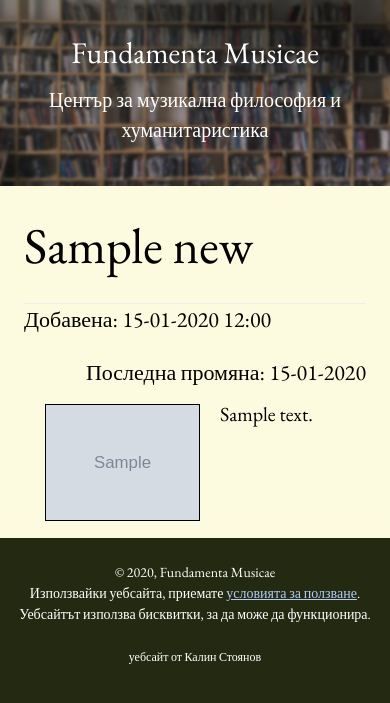
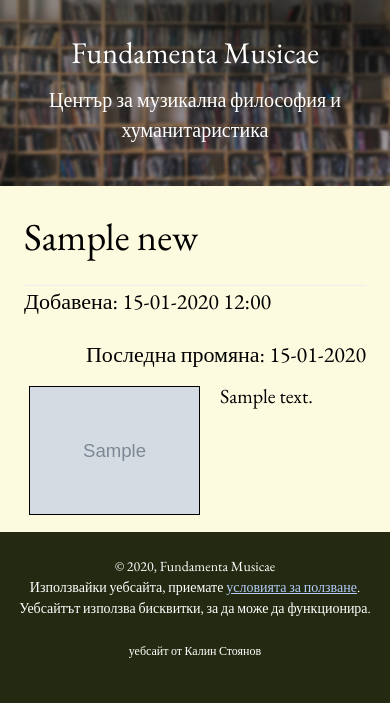
Before and after one commit to kgskgs/musicae_web, a Django app: page /news/1 in a window 390 px wide. Shown: the top 703 px of the page. Run offline with Django 3.2, Linux system fonts and the light colour scheme; tables that the repository leaves empty hold one stand-in row (values such as "Sample post"); grey boxes marked "Sample" are stand-in pictures; parts of the project's set-up code (start-up, migrations or seed data) failed here and were passed over.

Commit message:
padding small

```diff
--- a/musicae_base/static/musicae_base/musicae.css
+++ b/musicae_base/static/musicae_base/musicae.css
@@ -75,9 +75,15 @@ div{font-size:20px;}
         margin: 0px 0px 20px;
     }
 
-    .no-padding-small{
+    .noPaddingSmall{
       padding-left: 0px !important;
       padding-right: 0px !important;
+      width: 100%;
+    }
+
+    .noMarginSmall{
+      margin-left: 0px !important;
+      margin-right: 0px !important;
     }
 }/**/
 /*w3-small is 600px*/
--- a/musicae_content/templates/musicae_content/index.html
+++ b/musicae_content/templates/musicae_content/index.html
@@ -10,7 +10,7 @@
 {% block content %}
 
 <div class="w3-padding">
-<h4>{% trans "Добре дошли на сайта на Fundamenta musicae."%}</h4>
+<h5>{% trans "Добре дошли на сайта на Fundamenta musicae."%}</h5>
 </div>
 
 {% for newsGrp in newsListBig %}
--- a/musicae_content/templates/musicae_content/news_detail.html
+++ b/musicae_content/templates/musicae_content/news_detail.html
@@ -4,10 +4,13 @@
 
 
 {% block content %}
-<h2>{{news.title}}</h2>
-<h5 class="w3-left">{% trans "Добавена: "%}{{news.added|date:'d-m-Y H:i'}}</h5>  <h5 class="w3-right">{% trans "Последна промяна: "%}{{news.changed|date:'d-m-Y'}}</h5>
+<h3>{{news.title}}</h3>
+<h5 class="w3-left">{% trans "Добавена: "%}{{news.added|date:'d-m-Y H:i'}}</h5>
+{% if news.changed %}
+<h5 class="w3-right">{% trans "Последна промяна: "%}{{news.changed|date:'d-m-Y'}}</h5>
+{% endif %}
 <hr/>
-<div class="w3-container">
+<div class="w3-container noPaddingSmall">
 {% if news.image %}
 <img src="{{news.image.url}}" alt="img" class="w3-mobile news-det-img"/>
 {% endif %}
--- a/musicae_content/templates/musicae_content/person_detail.html
+++ b/musicae_content/templates/musicae_content/person_detail.html
@@ -14,7 +14,7 @@
 </div>
 
 
-<div class="w3-rest w3-container w3-section">
+<div class="w3-rest w3-container w3-section no-padding-small noPaddingSmall">
   {% if person.bio %}
   <h4>{%trans "Биография"%}</h4>
   <p>{{person.bio}}</p>
--- a/musicae_content/templates/musicae_content/publication_detail.html
+++ b/musicae_content/templates/musicae_content/publication_detail.html
@@ -16,7 +16,7 @@
 | {% trans "Тема:" %} {{publication.topic.text}}
 | {% trans "Добавена:" %} {{publication.added|date:'d.m.Y'}}
 </div>
-<div class="w3-container w3-margin-bottom">
+<div class="w3-container w3-margin-bottom noPaddingSmall">
 {{publication.abstract}}
 </div>
 {% if publication.language %}
```
